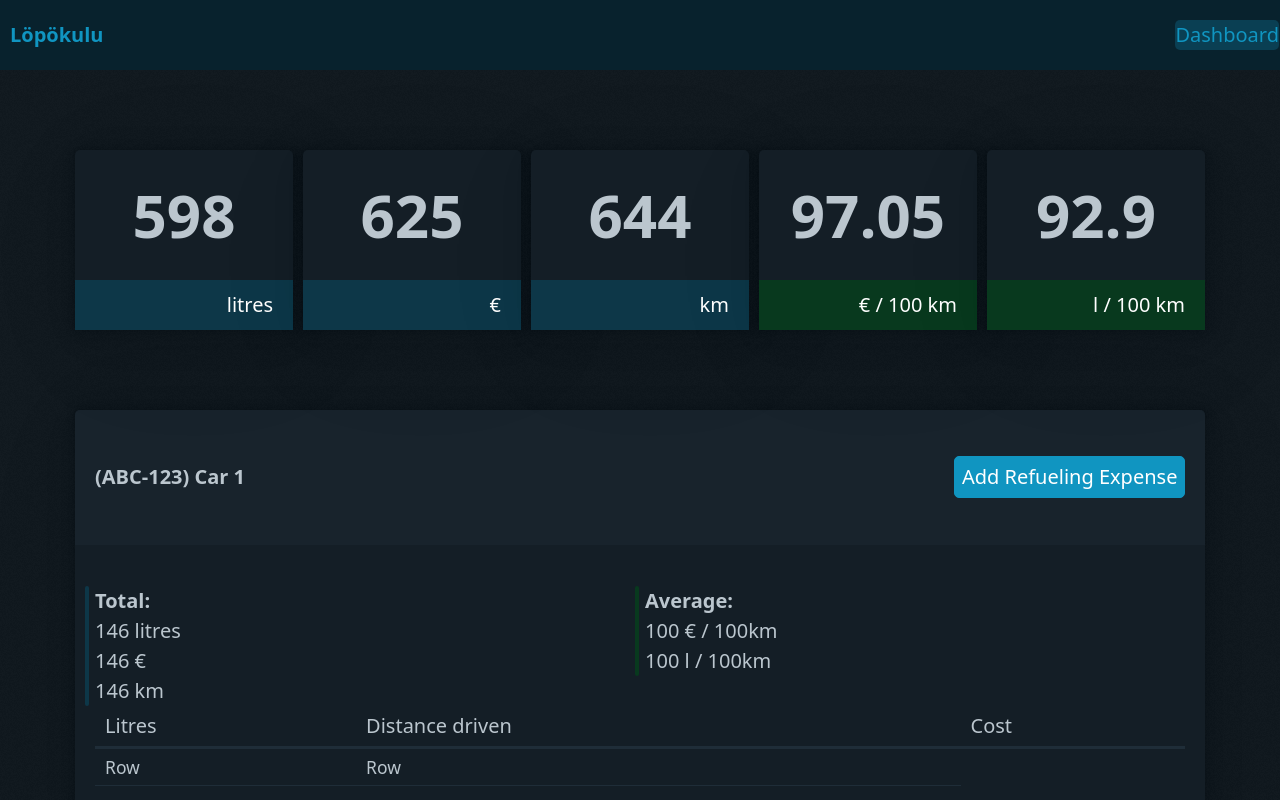
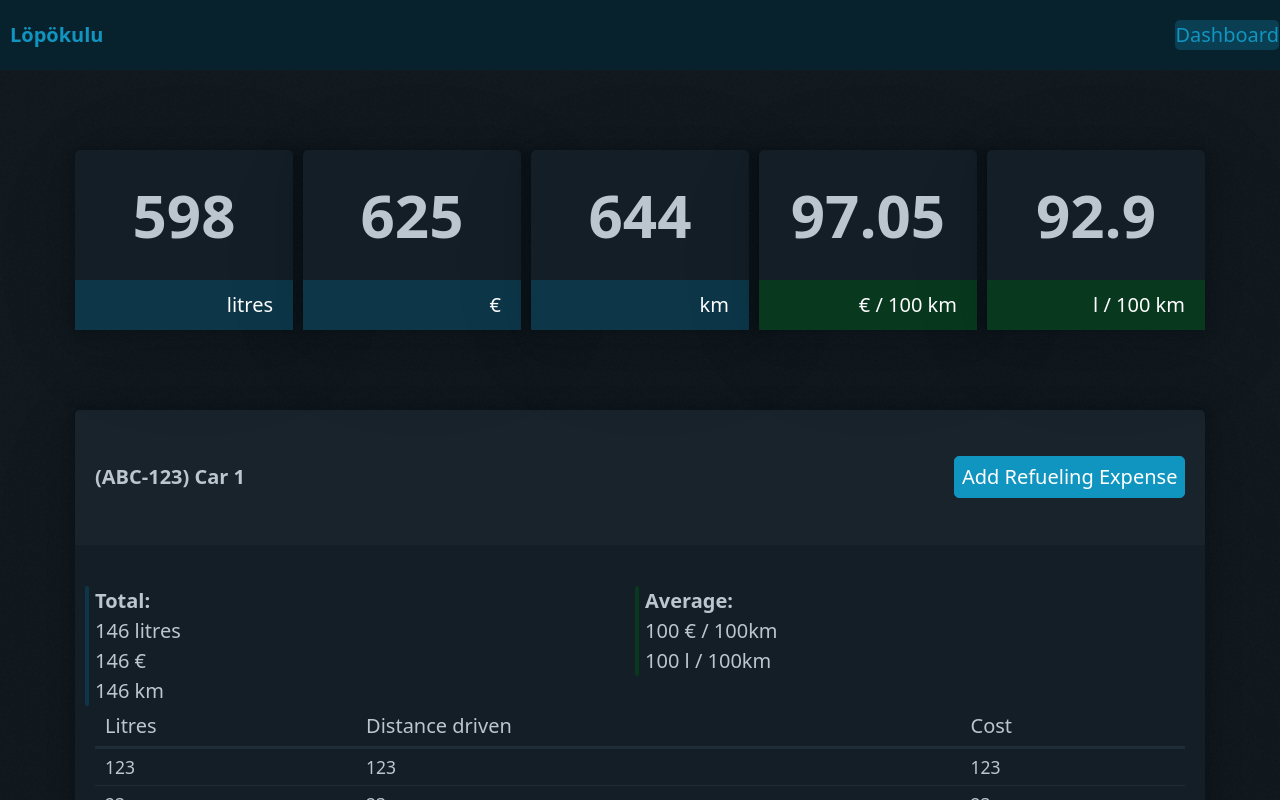
Before and after one commit to murtoM/lopokulu-react, a React (Create React App) app in the folder app/: page / in a window 1280 px wide. Shown: the top 800 px of the page. Built offline with nearby package versions, Linux system fonts and the light colour scheme.

Commit message:
Implements FillupRow component [#15]

```diff
--- a/app/src/components/FillupRow.js
+++ b/app/src/components/FillupRow.js
@@ -6,9 +6,13 @@
 //
 // SPDX-License-Identifier: MIT
 
-function FillupRow() {
+function FillupRow(props) {
   return (
-    <td>Row</td>
+    <tr>
+      <td>{props.fillup.litres}</td>
+      <td>{props.fillup.distance_driven}</td>
+      <td>{props.fillup.total_price}</td>
+    </tr>
   );
 }
 
```
